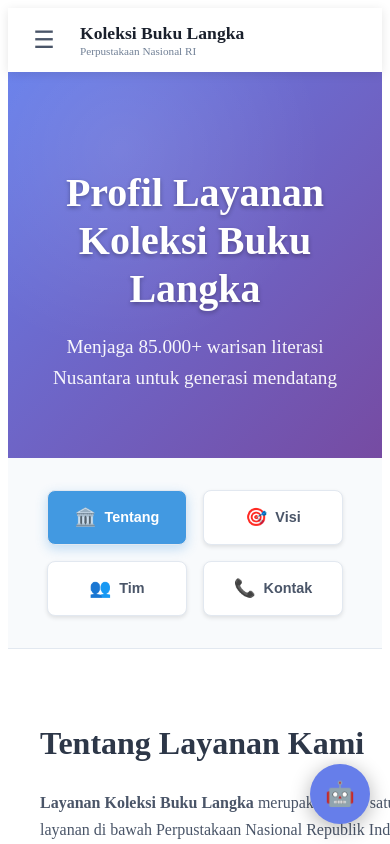
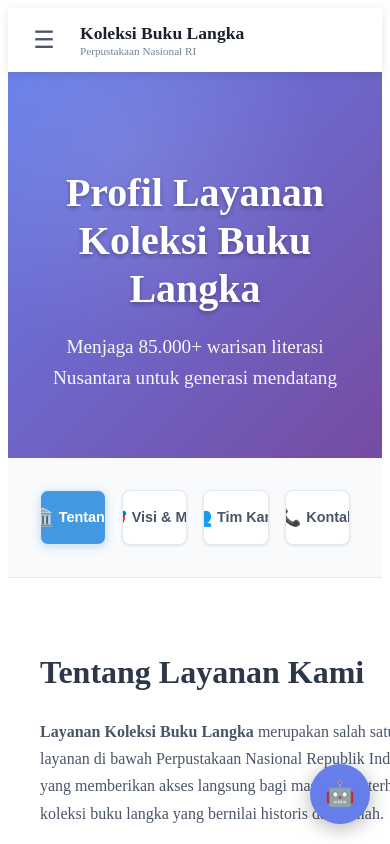
Before and after one commit to aditya-tn/perpustakaan-buku-langka-pusat, a Next.js app: page /profil in a window 390 px wide. Shown: the top 844 px of the page. Built offline with nearby package versions, Linux system fonts and the light colour scheme.

Commit message:
Refactor TabNavigation for mobile and styling enhancements
Updated TabNavigation component for better mobile support and improved styling.

```diff
--- a/components/profil/TabNavigation.js
+++ b/components/profil/TabNavigation.js
@@ -1,114 +1,49 @@
-// components/profil/TabNavigation.js - BOTTOM NAV MOBILE VERSION
+// components/profil/TabNavigation.js - FIXED MOBILE VERSION
 import { useState, useEffect } from 'react'
 
 export default function TabNavigation({ activeTab, setActiveTab, isMobile }) {
   const [isScrolled, setIsScrolled] = useState(false)
 
   const tabs = [
-    { id: 'tentang', label: 'Tentang', icon: '🏛️' },
-    { id: 'visi-misi', label: 'Visi', icon: '🎯' },
-    { id: 'pegawai', label: 'Tim', icon: '👥' },
-    { id: 'kontak', label: 'Kontak', icon: '📞' }
+    { id: 'tentang', label: 'Tentang', icon: '🏛️', shortLabel: 'Tentang' },
+    { id: 'visi-misi', label: 'Visi & Misi', icon: '🎯', shortLabel: 'Visi' },
+    { id: 'pegawai', label: 'Tim Kami', icon: '👥', shortLabel: 'Tim' },
+    { id: 'kontak', label: 'Kontak', icon: '📞', shortLabel: 'Kontak' }
   ]
 
+  // Handle scroll untuk hide/show navigation
   useEffect(() => {
     const handleScroll = () => {
-      setIsScrolled(window.scrollY > 100)
+      const scrollY = window.scrollY
+      setIsScrolled(scrollY > 100)
     }
 
     window.addEventListener('scroll', handleScroll, { passive: true })
     return () => window.removeEventListener('scroll', handleScroll)
   }, [])
 
-  if (isMobile) {
-    return (
-      <>
-        {/* Desktop-like tabs di atas (hidden di mobile) */}
-        <div style={{
-          display: 'none'
-        }}>
-          {/* Hidden desktop version */}
-        </div>
-
-        {/* Bottom Navigation untuk Mobile */}
-        <div style={{
-          display: 'flex',
-          position: 'fixed',
-          bottom: 0,
-          left: 0,
-          right: 0,
-          backgroundColor: 'white',
-          borderTop: '1px solid #e2e8f0',
-          padding: '0.5rem',
-          zIndex: 1000,
-          boxShadow: '0 -2px 20px rgba(0,0,0,0.1)',
-          backdropFilter: 'blur(10px)'
-        }}>
-          {tabs.map(tab => (
-            <button
-              key={tab.id}
-              onClick={() => {
-                setActiveTab(tab.id)
-                window.scrollTo({ top: 0, behavior: 'smooth' })
-              }}
-              style={{
-                flex: 1,
-                padding: '0.75rem 0.5rem',
-                backgroundColor: activeTab === tab.id ? '#4299e1' : 'transparent',
-                color: activeTab === tab.id ? 'white' : '#4a5568',
-                border: 'none',
-                borderRadius: '8px',
-                cursor: 'pointer',
-                fontWeight: '600',
-                transition: 'all 0.3s ease',
-                display: 'flex',
-                flexDirection: 'column',
-                alignItems: 'center',
-                gap: '0.25rem',
-                fontSize: '0.65rem',
-                minHeight: '50px'
-              }}
-            >
-              <span style={{ fontSize: '1.1rem' }}>
-                {tab.icon}
-              </span>
-              <span>
-                {tab.label}
-              </span>
-            </button>
-          ))}
-        </div>
-
-        {/* Spacer untuk bottom nav */}
-        <div style={{
-          height: '70px',
-          display: isMobile ? 'block' : 'none'
-        }} />
-      </>
-    )
-  }
-
-  // Desktop Version
   return (
     <div style={{
       display: 'flex',
       justifyContent: 'center',
-      gap: '1rem',
-      padding: '2rem',
-      flexWrap: 'wrap',
-      backgroundColor: '#f8fafc',
+      gap: isMobile ? '0.25rem' : '1rem',
+      padding: isMobile ? '1rem 0.5rem' : '2rem',
+      flexWrap: 'nowrap',
+      backgroundColor: isScrolled ? 'rgba(248, 250, 252, 0.95)' : '#f8fafc',
       borderBottom: '1px solid #e2e8f0',
       position: 'sticky',
       top: 0,
       zIndex: 100,
-      backdropFilter: 'blur(10px)'
+      backdropFilter: 'blur(10px)',
+      transition: 'all 0.3s ease',
+      boxShadow: isScrolled ? '0 2px 20px rgba(0,0,0,0.1)' : 'none'
     }}>
       {tabs.map(tab => (
         <button
           key={tab.id}
           onClick={() => setActiveTab(tab.id)}
           style={{
-            padding: '1rem 1.5rem',
+            padding: isMobile ? '0.6rem 0.5rem' : '1rem 1.5rem',
             backgroundColor: activeTab === tab.id ? '#4299e1' : 'white',
             color: activeTab === tab.id ? 'white' : '#4a5568',
             border: '1px solid #e2e8f0',
@@ -118,17 +53,35 @@
             transition: 'all 0.3s ease',
             display: 'flex',
             alignItems: 'center',
-            gap: '0.5rem',
-            boxShadow: activeTab === tab.id ? '0 4px 12px rgba(66, 153, 225, 0.3)' : '0 2px 4px rgba(0,0,0,0.1)',
-            fontSize: '0.9rem',
-            minWidth: '140px',
-            justifyContent: 'center'
+            justifyContent: 'center',
+            gap: '0.3rem',
+            boxShadow: activeTab === tab.id ? '0 2px 8px rgba(66, 153, 225, 0.3)' : '0 1px 3px rgba(0,0,0,0.1)',
+            fontSize: isMobile ? '0.7rem' : '0.9rem',
+            flex: 1,
+            minWidth: 0,
+            minHeight: isMobile ? '45px' : 'auto',
+            whiteSpace: 'nowrap',
+            overflow: 'hidden',
+            textOverflow: 'ellipsis'
           }}
         >
-          <span style={{ fontSize: '1.1rem' }}>
+          <span style={{
+            fontSize: isMobile ? '0.9rem' : '1.1rem',
+            flexShrink: 0
+          }}>
             {tab.icon}
           </span>
-          {tab.label}
+          <span style={{
+            display: isMobile ? 'none' : 'block'
+          }}>
+            {tab.label}
+          </span>
+          <span style={{
+            display: isMobile ? 'block' : 'none',
+            fontSize: '0.65rem'
+          }}>
+            {tab.shortLabel}
+          </span>
         </button>
       ))}
     </div>
```
